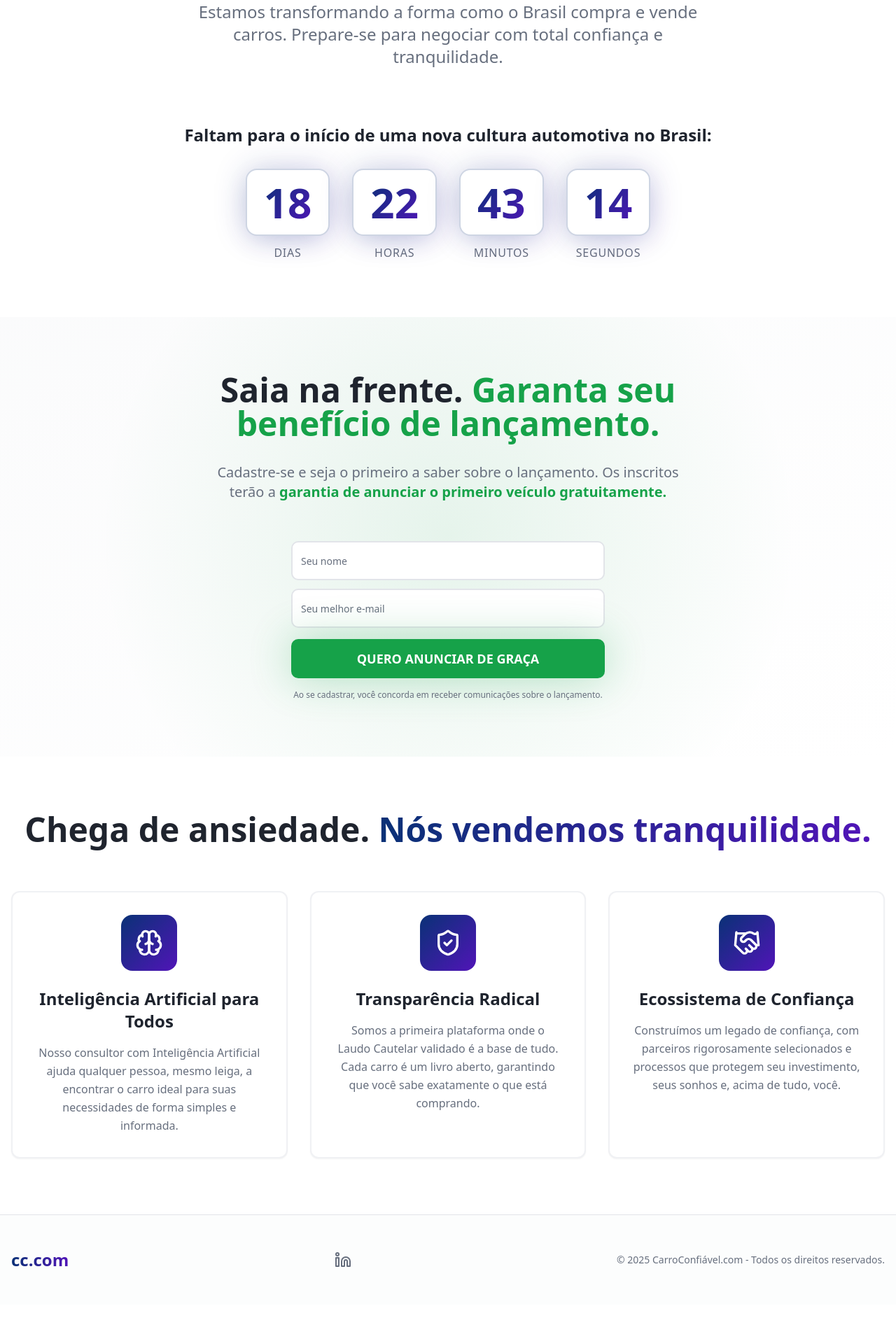
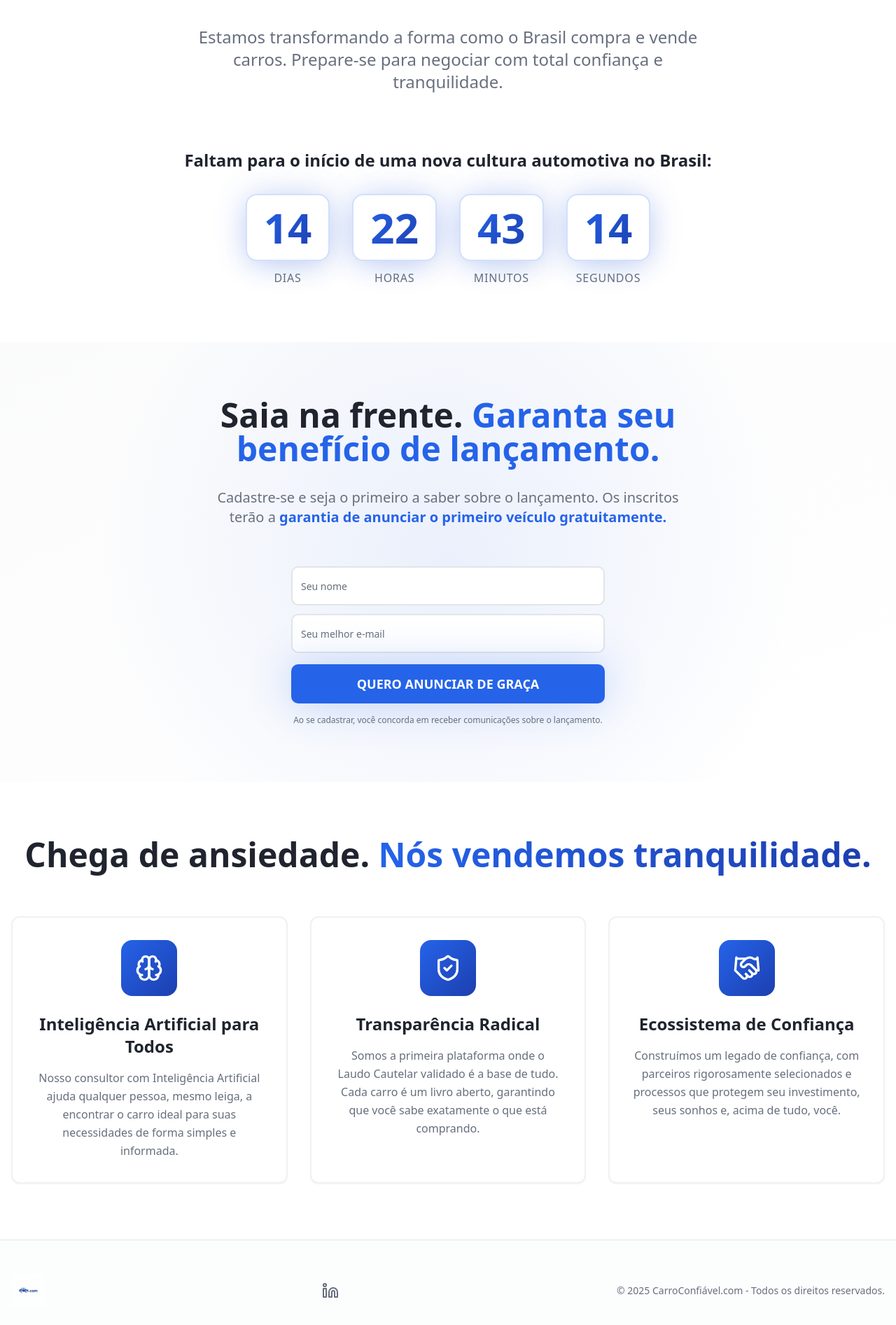
Before and after one commit to CarroConfiavel/carro-confiavel-landing, a React (Vite) app: page / in a window 1280 px wide. Shown: the part 451-2344 px from the top of the page at 70% size. Before the commit the page ends 2315 px from the top, so only its background shows below. Built offline with nearby package versions, Linux system fonts and the light colour scheme; the HTML template or start-up script is replaced by a standard one.

Commit message:
Update countdown date and logo

```diff
--- a/src/components/Countdown.tsx
+++ b/src/components/Countdown.tsx
@@ -8,7 +8,7 @@ interface TimeLeft {
 }
 
 const Countdown = () => {
-  const targetDate = new Date("2025-10-25T00:00:00").getTime();
+  const targetDate = new Date("2025-10-21T00:00:00").getTime();
 
   const calculateTimeLeft = (): TimeLeft => {
     const difference = targetDate - new Date().getTime();
--- a/src/index.css
+++ b/src/index.css
@@ -17,7 +17,7 @@ All colors MUST be HSL.
     --popover: 0 0% 100%;
     --popover-foreground: 220 20% 15%;
 
-    --primary: 218 85% 25%;
+    --primary: 221 82% 53%;
     --primary-foreground: 0 0% 100%;
 
     --secondary: 220 15% 95%;
@@ -26,7 +26,7 @@ All colors MUST be HSL.
     --muted: 220 15% 95%;
     --muted-foreground: 220 10% 45%;
 
-    --accent: 142 76% 36%;
+    --accent: 221 82% 53%;
     --accent-foreground: 0 0% 100%;
 
     --destructive: 0 84.2% 60.2%;
@@ -34,18 +34,18 @@ All colors MUST be HSL.
 
     --border: 220 15% 90%;
     --input: 220 15% 90%;
-    --ring: 218 85% 25%;
+    --ring: 221 82% 53%;
 
     --radius: 0.75rem;
 
     /* Custom brand colors */
-    --hero-gradient-from: 218 85% 25%;
-    --hero-gradient-to: 262 80% 40%;
-    --success-glow: 142 76% 36%;
+    --hero-gradient-from: 221 82% 53%;
+    --hero-gradient-to: 226 72% 40%;
+    --success-glow: 221 82% 60%;
 
     /* Shadows */
-    --shadow-elegant: 0 10px 40px -10px hsl(218 85% 25% / 0.2);
-    --shadow-glow: 0 0 60px hsl(142 76% 36% / 0.3);
+    --shadow-elegant: 0 10px 40px -10px hsl(221 82% 53% / 0.2);
+    --shadow-glow: 0 0 60px hsl(221 82% 60% / 0.3);
 
     /* Transitions */
     --transition-smooth: all 0.3s cubic-bezier(0.4, 0, 0.2, 1);
@@ -77,7 +77,7 @@ All colors MUST be HSL.
     --popover: 220 20% 12%;
     --popover-foreground: 0 0% 98%;
 
-    --primary: 218 90% 60%;
+    --primary: 221 82% 58%;
     --primary-foreground: 0 0% 100%;
 
     --secondary: 220 20% 18%;
@@ -86,7 +86,7 @@ All colors MUST be HSL.
     --muted: 220 20% 18%;
     --muted-foreground: 220 10% 65%;
 
-    --accent: 142 76% 40%;
+    --accent: 221 82% 58%;
     --accent-foreground: 0 0% 100%;
 
     --destructive: 0 62.8% 50%;
@@ -94,14 +94,14 @@ All colors MUST be HSL.
 
     --border: 220 20% 20%;
     --input: 220 20% 20%;
-    --ring: 218 90% 60%;
+    --ring: 221 82% 58%;
 
-    --hero-gradient-from: 218 90% 35%;
-    --hero-gradient-to: 262 85% 45%;
-    --success-glow: 142 76% 40%;
+    --hero-gradient-from: 221 82% 55%;
+    --hero-gradient-to: 226 72% 42%;
+    --success-glow: 221 82% 60%;
 
     --shadow-elegant: 0 10px 40px -10px hsl(0 0% 0% / 0.5);
-    --shadow-glow: 0 0 60px hsl(142 76% 40% / 0.4);
+    --shadow-glow: 0 0 60px hsl(221 82% 60% / 0.4);
     --sidebar-background: 240 5.9% 10%;
     --sidebar-foreground: 240 4.8% 95.9%;
     --sidebar-primary: 224.3 76.3% 48%;
--- a/src/pages/Index.tsx
+++ b/src/pages/Index.tsx
@@ -2,6 +2,7 @@ import Countdown from "@/components/Countdown";
 import LeadForm from "@/components/LeadForm";
 import Features from "@/components/Features";
 import { Linkedin } from "lucide-react";
+import logo from "@/assets/logo.png";
 
 const Index = () => {
   return (
@@ -16,9 +17,11 @@ const Index = () => {
         <div className="max-w-5xl mx-auto text-center space-y-12 animate-fade-in">
           {/* Logo/Brand */}
           <div className="mb-8">
-            <h1 className="text-4xl md:text-5xl lg:text-6xl font-black bg-gradient-to-r from-hero-from to-hero-to bg-clip-text text-transparent mb-2">
-              CarroConfiável.com
-            </h1>
+            <img
+              src={logo}
+              alt="CarroConfiável.com"
+              className="h-16 md:h-20 lg:h-24 mx-auto"
+            />
           </div>
 
           {/* Main Headline */}
@@ -67,8 +70,12 @@ const Index = () => {
         <div className="max-w-7xl mx-auto">
           <div className="flex flex-col md:flex-row items-center justify-between gap-6">
             {/* Logo */}
-            <div className="text-2xl font-bold bg-gradient-to-r from-hero-from to-hero-to bg-clip-text text-transparent">
-              cc.com
+            <div>
+              <img
+                src={logo}
+                alt="cc.com"
+                className="h-12"
+              />
             </div>
 
             {/* Social Links */}
```
Also changed, not shown: src/assets/logo.png (added).
